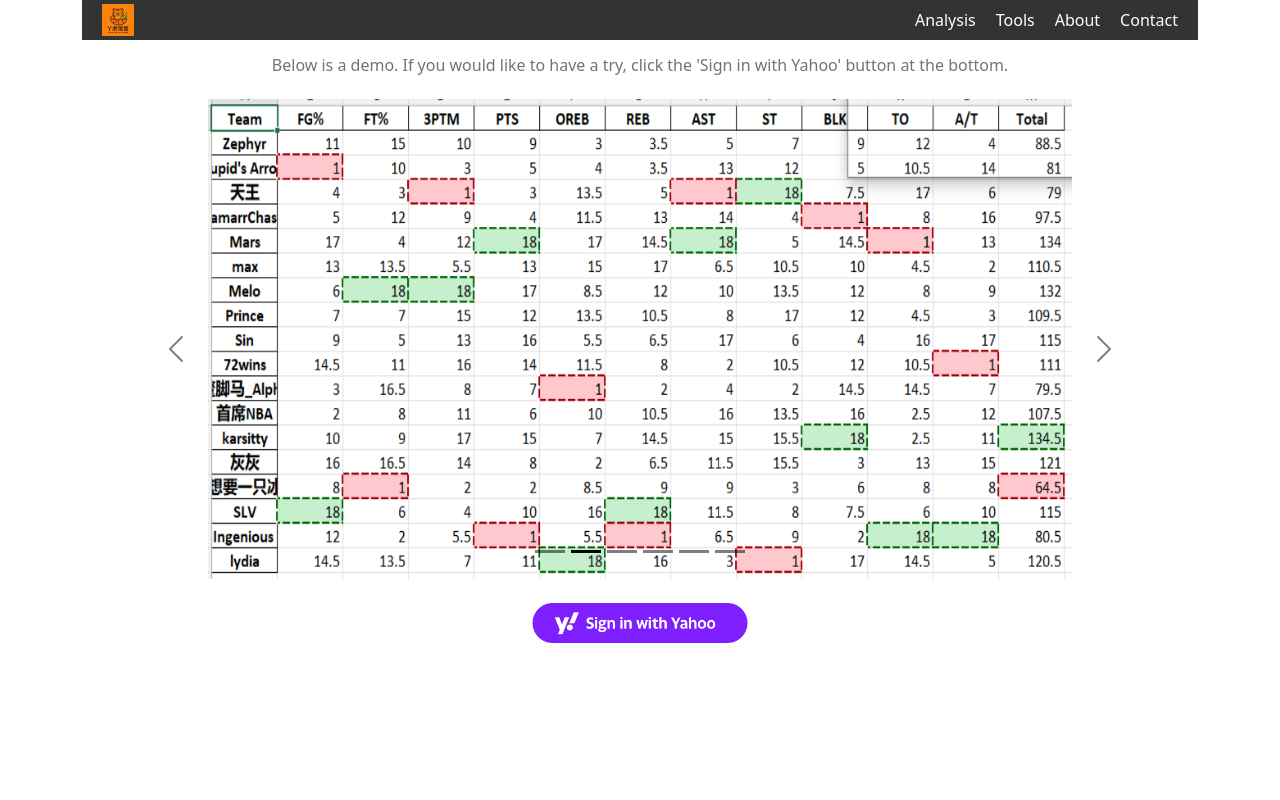
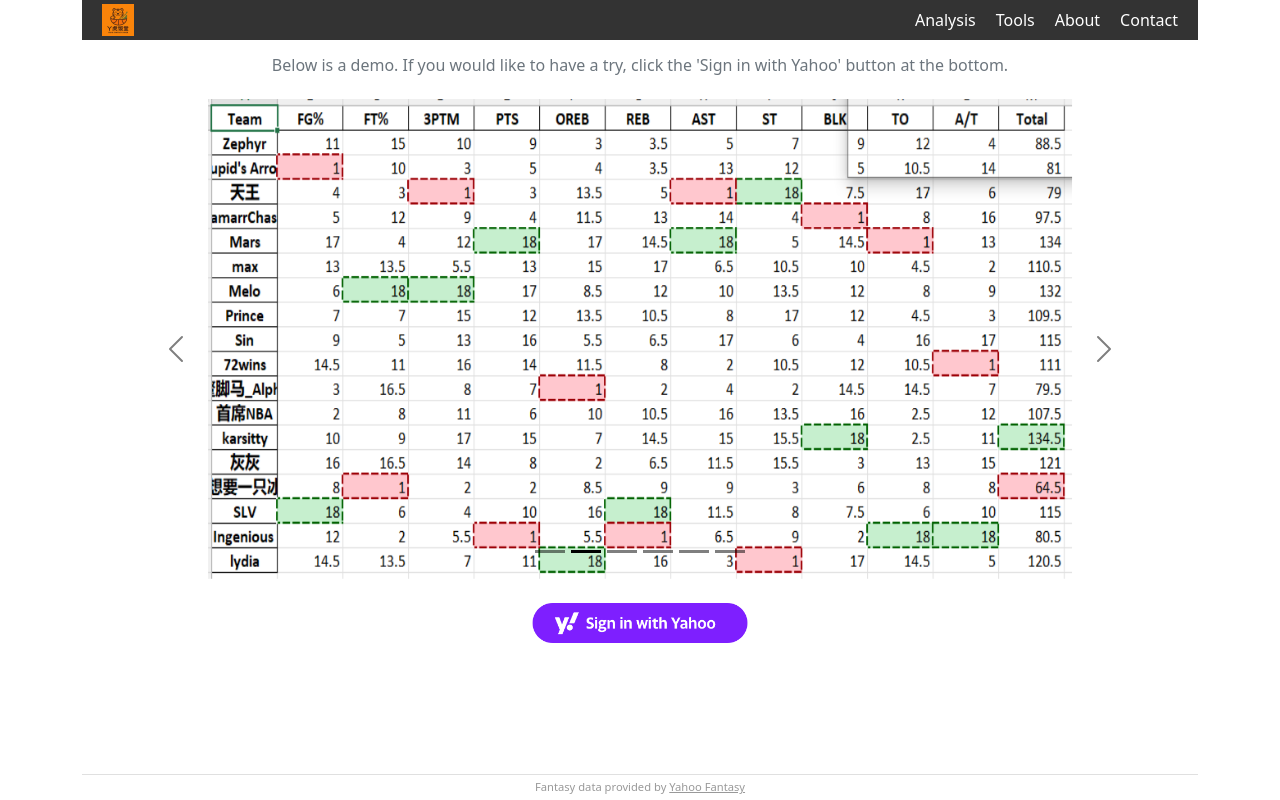
Before and after one commit to ben5it/yahoo-fantasy-aws-lambda, a Vue app in the folder vue-app/: page / in a window 1280 px wide. Built offline with nearby package versions, Linux system fonts and the light colour scheme; no server answers.

Commit message:
add footer per yahoo's user agreement

```diff
--- a/vue-app/src/App.vue
+++ b/vue-app/src/App.vue
@@ -1,21 +1,39 @@
 <template>
   <div id="app" class="container">
     <HeaderComp/>
-    <router-view />
+    <main class="app-main">
+      <router-view />
+    </main>
+    <FooterComp/>
   </div>
 </template>
 
 <script>
 import HeaderComp from "./components/HeaderComp.vue";
+import FooterComp from "./components/FooterComp.vue";
 
 export default {
   name: "App",
-  components: { HeaderComp }
+  components: { HeaderComp, FooterComp }
 };
 </script>
 
 <style>
+html, body {
+  height: 100%;
+}
+
 body {
   font-family: Arial, sans-serif;
 }
+
+#app.container {
+  display: flex;
+  flex-direction: column;
+  min-height: 100vh;
+}
+
+.app-main {
+  flex: 1;
+}
 </style>
--- /dev/null
+++ b/vue-app/src/components/FooterComp.vue
@@ -0,0 +1,35 @@
+<template>
+  <footer class="app-footer">
+    <p>
+      Fantasy data provided by
+      <a href="https://basketball.fantasysports.yahoo.com/" target="_blank" rel="noopener noreferrer">Yahoo Fantasy</a>
+    </p>
+  </footer>
+</template>
+
+<script>
+export default {
+  name: "FooterComp"
+};
+</script>
+
+<style scoped>
+.app-footer {
+  text-align: center;
+  margin-top: 30px;
+  padding: 4px 20px;
+  border-top: 1px solid #e0e0e0;
+  background-color: transparent;
+  color: #999;
+  font-size: 0.7rem;
+}
+
+.app-footer p {
+  margin: 0;
+}
+
+.app-footer a {
+  color: #999;
+  text-decoration: underline;
+}
+</style>
```
